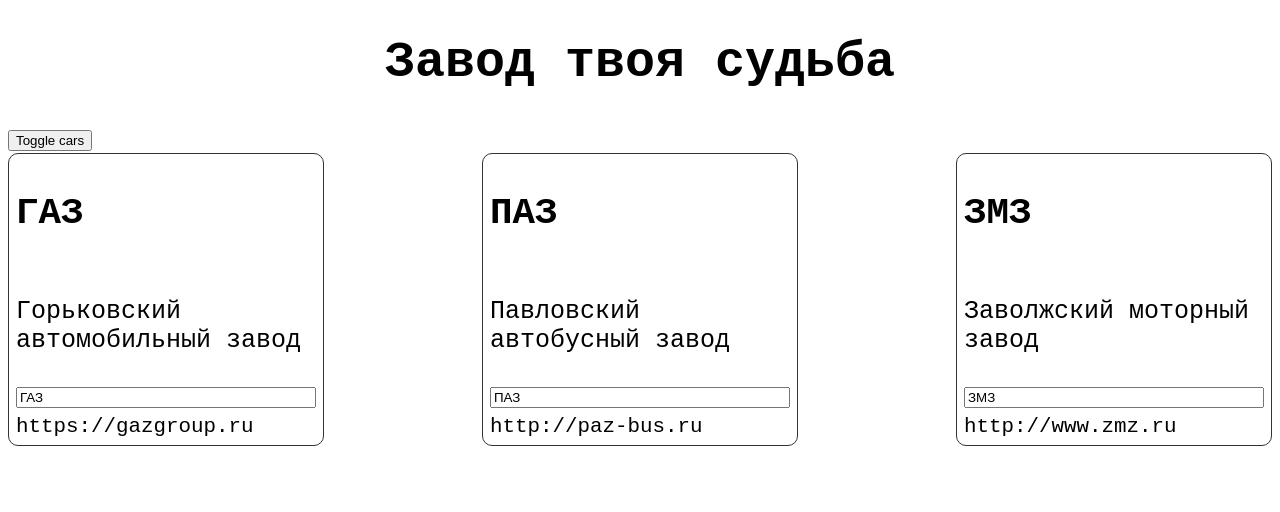
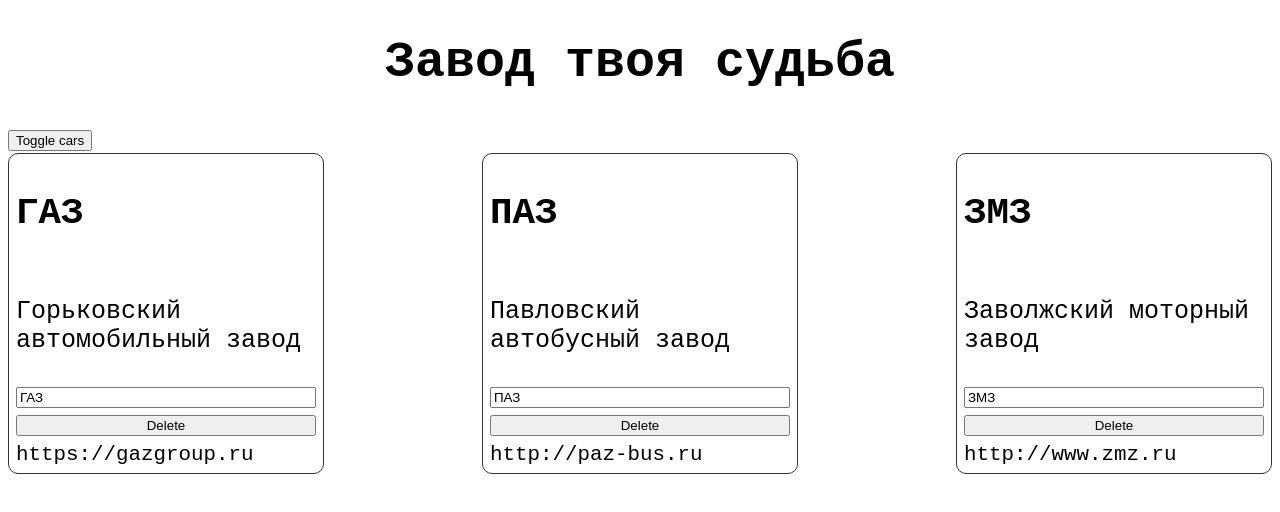
Before and after one commit to userzamt/learnreact, a React (Create React App) app: page / in a window 1280 px wide. Both pictures are taken after a click on the button "Toggle cars". Shown: the top 512 px of the page. Built offline with nearby package versions, Linux system fonts and the light colour scheme.

Commit message:
Удаление элементов. Array .splice .concat ...

```diff
--- a/src/App.js
+++ b/src/App.js
@@ -45,6 +45,15 @@
     });
   };
 
+  deleteHandler(index) {
+    const cars = this.state.cars.concat();
+    cars.splice(index, 1);
+
+    this.setState({
+      cars
+    });
+  }
+
   render() {
     console.log("render");
 
@@ -57,7 +66,8 @@
                     title={car.title}
                     description={car.description}
                     referens={car.referens}
-                    onChangeName={ event => this.onChangeName(event.target.value, index)} />
+                    onChangeName={ event => this.onChangeName(event.target.value, index)}
+                    onDelete={this.deleteHandler.bind(this, index)} />
               )
     }
 
--- a/src/Car/Car.jsx
+++ b/src/Car/Car.jsx
@@ -9,6 +9,7 @@
             <h2>{props.title}</h2>
             <p>{props.description}</p>
             <input type="text"  onChange={props.onChangeName} value={props.title}/>
+            <button onClick={props.onDelete}>Delete</button>
             <small>{props.referens}</small>
         </article>
     );
```
